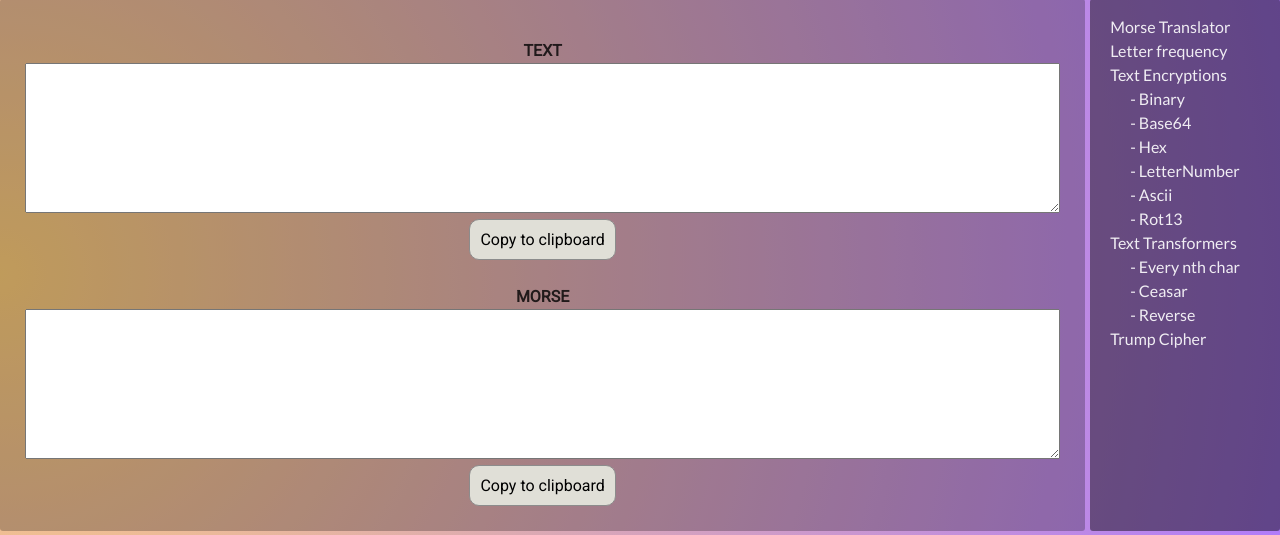
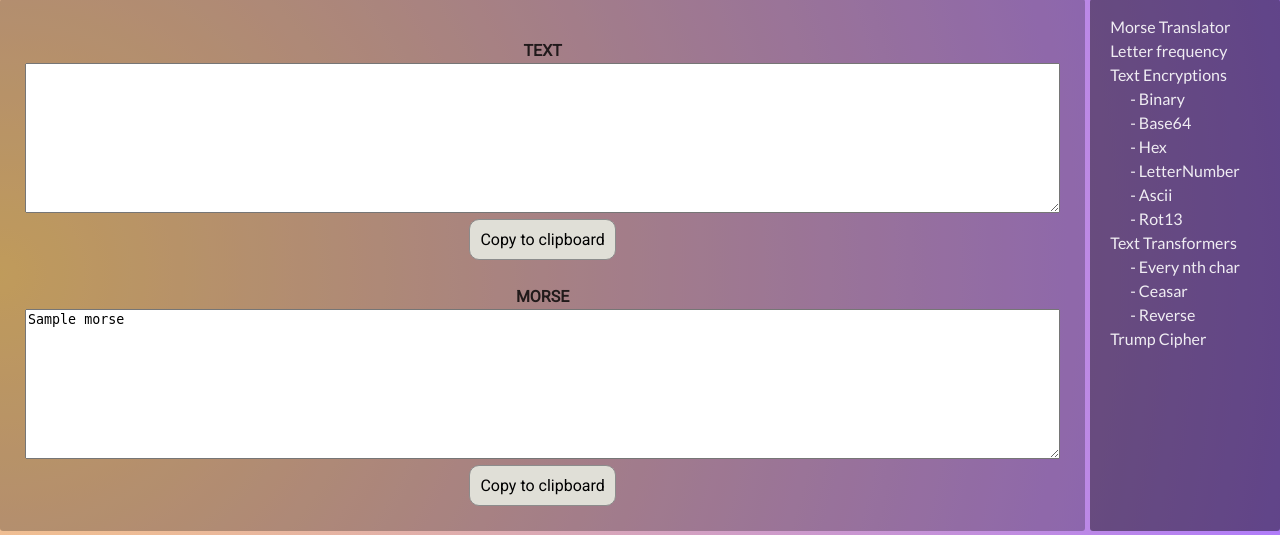
Before and after one commit to Hagesjo/decode-web, a Django app: template main/templates/main/morse.html in a window 1280 px wide. Shown: the part 126-661 px from the top of the page. Run offline with Django 3.2, Linux system fonts and the light colour scheme; the template is opened without the code that fills it: most values are stand-ins (such as "Sample title", 1, 10 or a date in 2020).

Commit message:
Add inurl-query for morse

```diff
--- a/main/static/main/js/morse.js
+++ b/main/static/main/js/morse.js
@@ -10,6 +10,7 @@ $(document).ready(function() {
     $('#morse').bind('input propertychange', function() {
         morsedecode(this.value);
     });
+    morsedecode($('#morse').text());
 });
 
 function morseencode(text) {
--- a/main/templates/main/morse.html
+++ b/main/templates/main/morse.html
@@ -13,7 +13,7 @@
     </article>
     <article class="base">
         <h3>Morse</h3>
-        <textarea class="text" id="morse"></textarea>
+        <textarea class="text" id="morse">{{morse}}</textarea>
         <br>
         <button class="btn copy" data-clipboard-target="#morse" type="button">Copy<span class="big-screen"> to clipboard</span></button>
     </article>
--- a/main/urls.py
+++ b/main/urls.py
@@ -8,7 +8,7 @@ urlpatterns = [
     url(r'^substi/$', views.substi, name='substi'),
     url(r'^caesar/$', views.caesar, name='caesar'),
     url(r'^trump/$', views.trump, name='trump'),
-    url(r'^morse/$', views.morse, name='morse'),
+    url(r'^morse/([ .\-/]*)$', views.morse, name='morse'),
     url(r'^translate/$', views.translate, name='translate'),
     url(r'^frequency/$', views.frequency, name='frequency'),
 ]
--- a/main/views.py
+++ b/main/views.py
@@ -18,8 +18,8 @@ def substi(request):
 def trump(request):
     return render(request, 'main/trump.html')
 
-def morse(request):
-    return render(request, 'main/morse.html')
+def morse(request, morse = ""):
+    return render(request, 'main/morse.html', {'morse' : morse})
 
 def translate(request):
     return render(request, 'main/translate.html')
```
